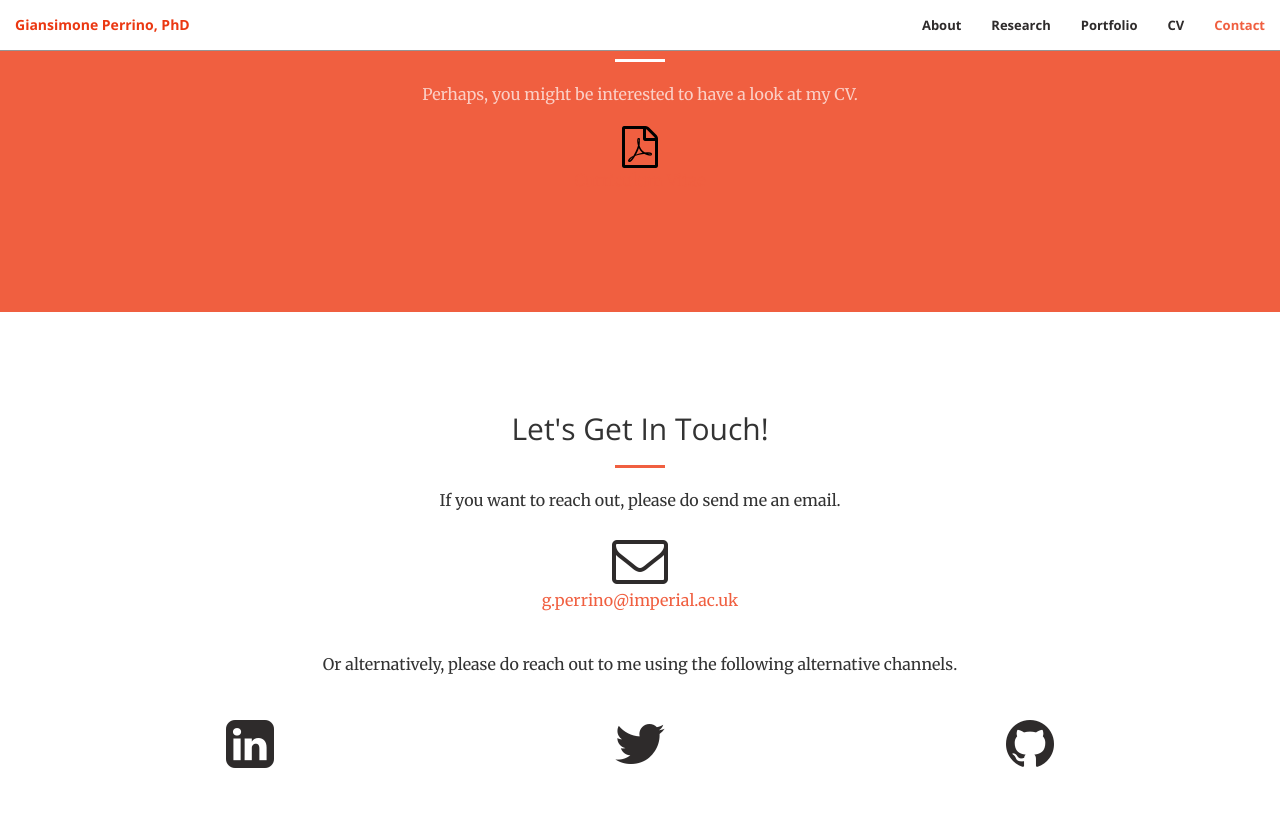
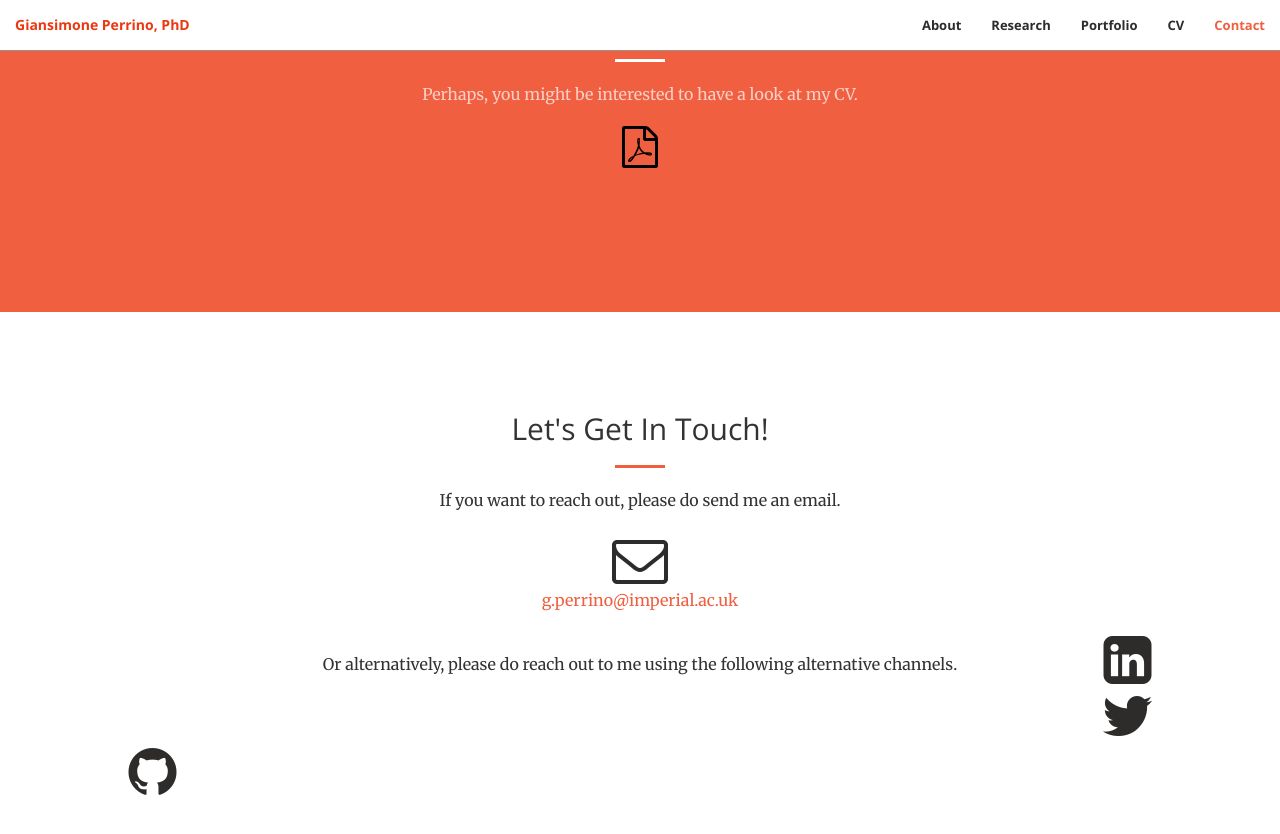
Before and after one commit to giansimone/giansimone.github.io, a Jekyll site: the page built from index.html, in a window 1280 px wide and 900 px high, scrolled down 2566 px. Shown: the top 834 px of the window. Built offline with Jekyll 4.4.1, drawn with Linux system fonts in a browser that asks for light colours.

Commit message:
Minor change.

```diff
--- a/_includes/contact.html
+++ b/_includes/contact.html
@@ -15,17 +15,17 @@
             <div class="col-lg-8 col-lg-offset-2 text-center">
                 <p style="padding:20px;">Or alternatively, please do reach out to me using the following alternative channels.</p>
             </div>
-            <div class="col-lg-4 text-center">
+            <div class="col-lg-2 text-center">
                 <a href="https://www.linkedin.com/in/{{ site.linkedin_username }}">
                 <i class="fa fa-linkedin-square fa-3x wow bounceIn" data-wow-delay=".1s"></i>
                 </a>
             </div>
-            <div class="col-lg-4 text-center">
+            <div class="col-lg-2 text-center">
                 <a href="https://twitter.com/{{ site.twitter_username }}">
                 <i class="fa fa-twitter fa-3x wow bounceIn" data-wow-delay=".1s"></i>
                 </a>
             </div>
-            <div class="col-lg-4 text-center">
+            <div class="col-lg-2 text-center">
                 <a href="https://github.com/{{ site.github_username }}">
                 <i class="fa fa-github fa-3x wow bounceIn" data-wow-delay=".1s"></i>
                 </a>
```
